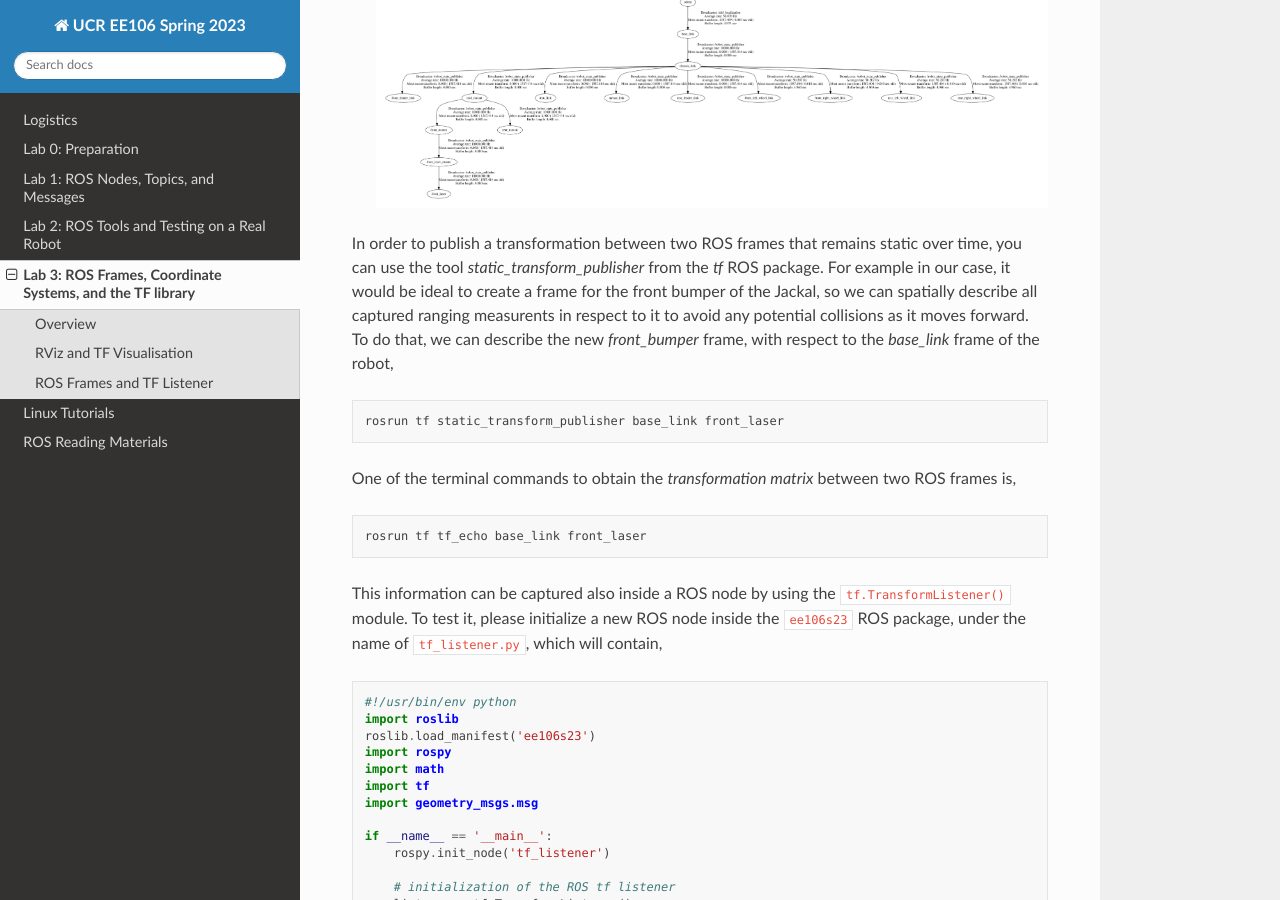
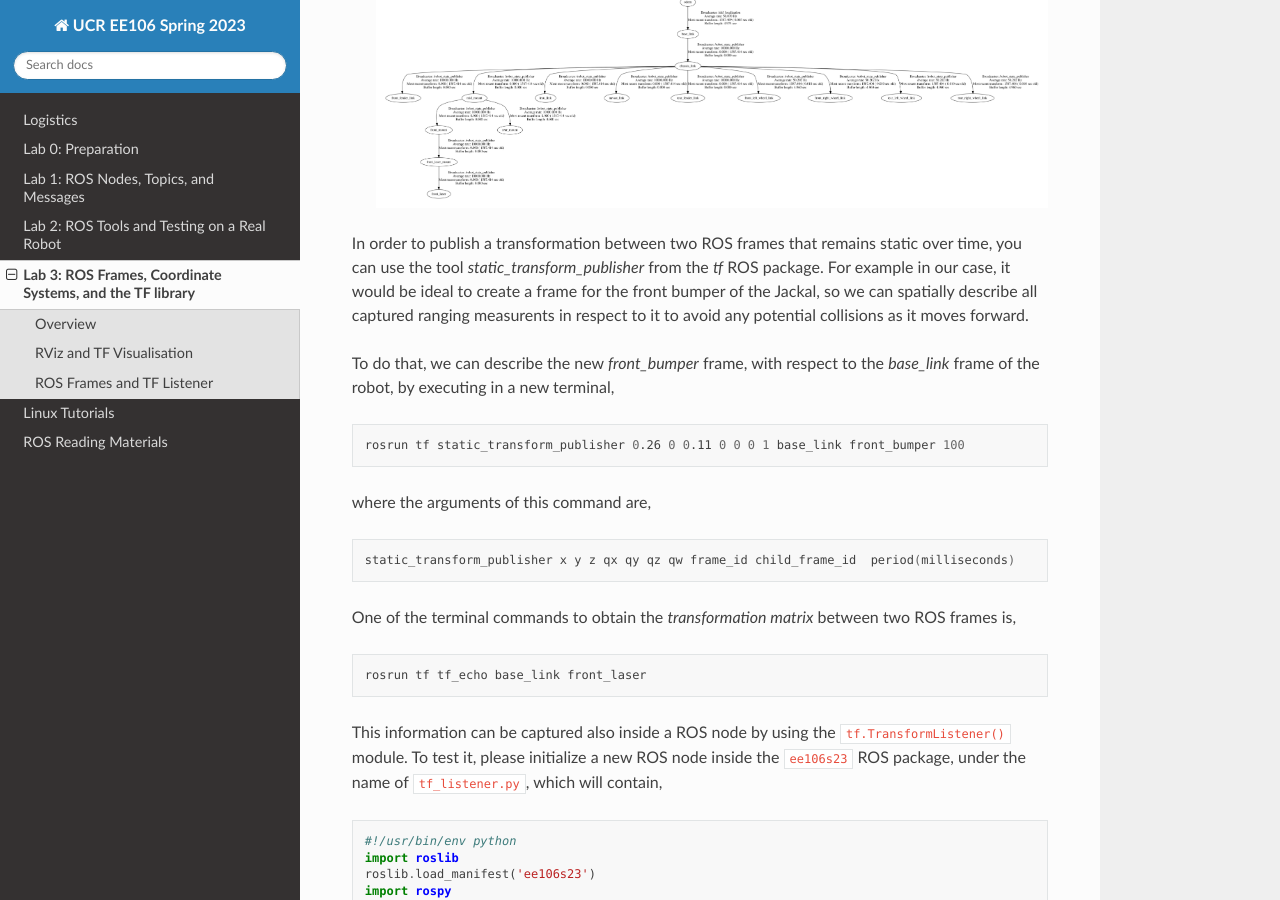
Before and after one commit to taektay/ee106, a Sphinx documentation site: the page built from docs/lab3.rst, in a window 1280 px wide and 900 px high, scrolled down 2000 px. Built offline with Sphinx 7.4.7 and the Read the Docs theme 2.0.0, drawn with Linux system fonts in a browser that asks for light colours.

Commit message:
Update lab3.rst

```diff
--- a/docs/lab3.rst
+++ b/docs/lab3.rst
@@ -46,11 +46,18 @@ ROS Frames and TF Listener
     :align: center
 
 In order to publish a transformation between two ROS frames that remains static over time, you can use the tool `static_transform_publisher` from the `tf` ROS package. For example in our case, it would be ideal to create a frame for the front bumper of the Jackal, so we can spatially describe all captured ranging measurents in respect to it to avoid any potential collisions as it moves forward.
-To do that, we can describe the new `front_bumper` frame, with respect to the `base_link` frame of the robot,
+
+To do that, we can describe the new `front_bumper` frame, with respect to the `base_link` frame of the robot, by executing in a new terminal,
 
 .. code-block:: bash
 
-    rosrun tf static_transform_publisher base_link front_laser
+    rosrun tf static_transform_publisher 0.26 0 0.11 0 0 0 1 base_link front_bumper 100
+
+where the arguments of this command are,
+
+.. code-block:: bash
+
+    static_transform_publisher x y z qx qy qz qw frame_id child_frame_id  period(milliseconds)
 
 One of the terminal commands to obtain the `transformation matrix` between two ROS frames is,
 
```
